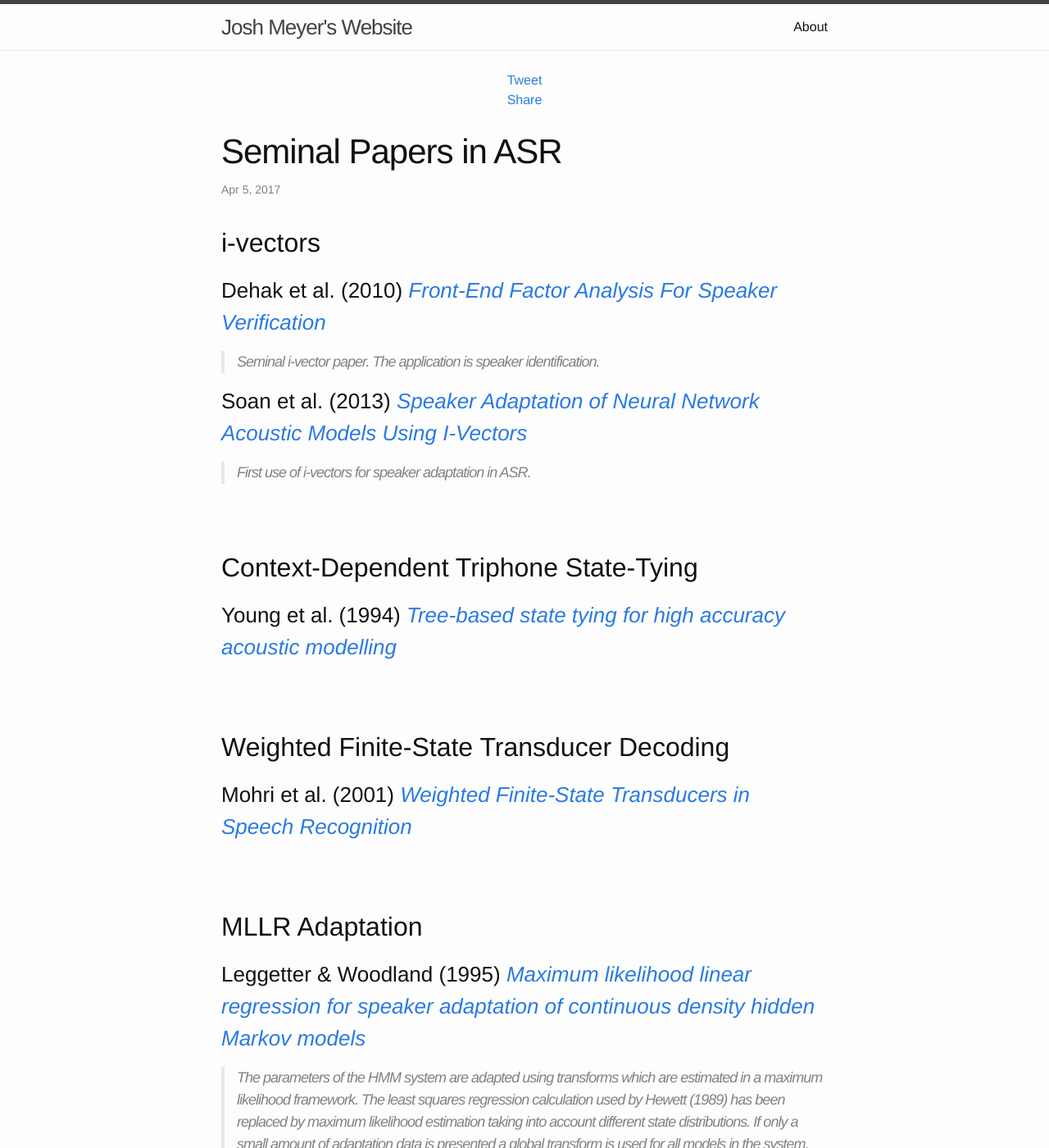
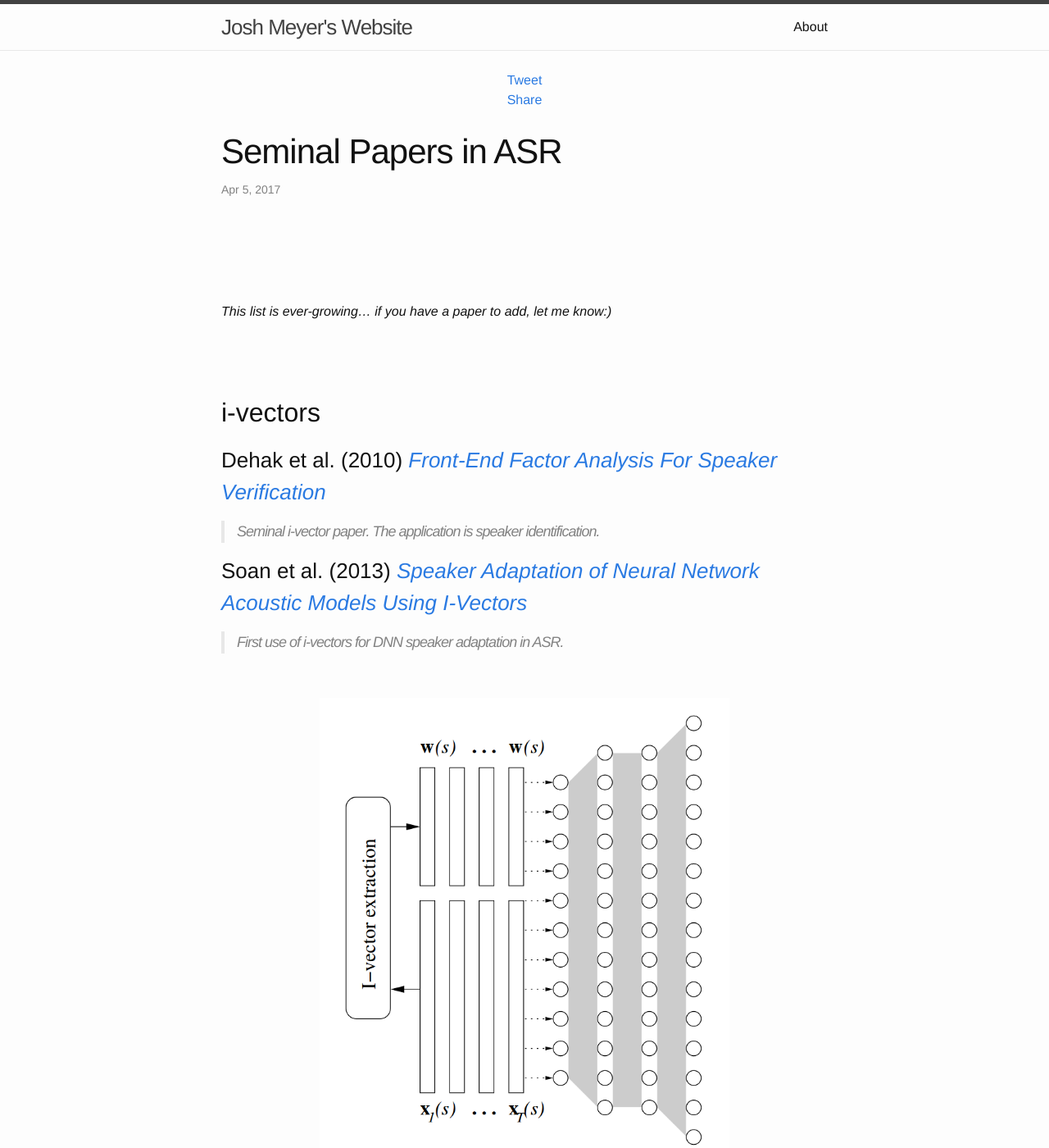
Before and after one commit to JRMeyer/jrmeyer.github.io, a Jekyll site: the page built from _posts/2017-04-05-seminal-asr-papers.markdown, in a window 1280 px wide and 1400 px high. Shown: the whole window at 82% size. Built offline with Jekyll 4.4.1, drawn with Linux system fonts in a browser that asks for light colours; comment, search, counter and statistics services are not loaded; some of the changed text lies outside the part shown.

Commit message:
added fig

```diff
--- a/_posts/2017-04-05-seminal-asr-papers.markdown
+++ b/_posts/2017-04-05-seminal-asr-papers.markdown
@@ -7,7 +7,15 @@ comments: True
 published: True
 ---
 
-
+<br/>
+<br/>
+<br/>
+<br/>
+*This list is ever-growing... if you have a paper to add, let me know:)*
+<br/>
+<br/>
+<br/>
+<br/>
 
 ## i-vectors
 
@@ -17,7 +25,13 @@ published: True
 
 ### Soan et al. (2013) [*Speaker Adaptation of Neural Network Acoustic Models Using I-Vectors*][soan-2013]
 
-> First use of i-vectors for speaker adaptation in ASR.
+> First use of i-vectors for DNN speaker adaptation in ASR.
+
+<br/>
+
+<center><img src="/misc/soan_2013_i-vector.png" alt="Soan (2013) i-vector extraction and appendage" style="width: 500px;"/>
+</center>
+
 
 <br/>
 <br/>
@@ -41,8 +55,6 @@ published: True
 ## MLLR Adaptation
 
 ### Leggetter & Woodland (1995) [*Maximum likelihood linear regression for speaker adaptation of continuous density hidden Markov models*][leggetter-1995]
-
-> The parameters of the HMM system are adapted using transforms which are estimated in a maximum likelihood framework. The least squares regression calculation used by Hewett (1989) has been replaced by maximum likelihood estimation taking into account different state distributions. If only a small amount of adaptation data is presented a global transform is used for all models in the system, and if more data is available the number of transforms is increased. This ensures that all model states can be adapted even if no model-specific data is available. We refer to this method as maximum likelihood linear regression (MLLR) adaptation. The statistics used to estimate the transform matrices are generated using a forward–backward alignment of the adaptation data. Hence, the method has clear links with standard Baum–Welch HMM training.
 
 <br/>
 <br/>
```
Also changed, not shown: misc/soan_2013_i-vector.png (added).
